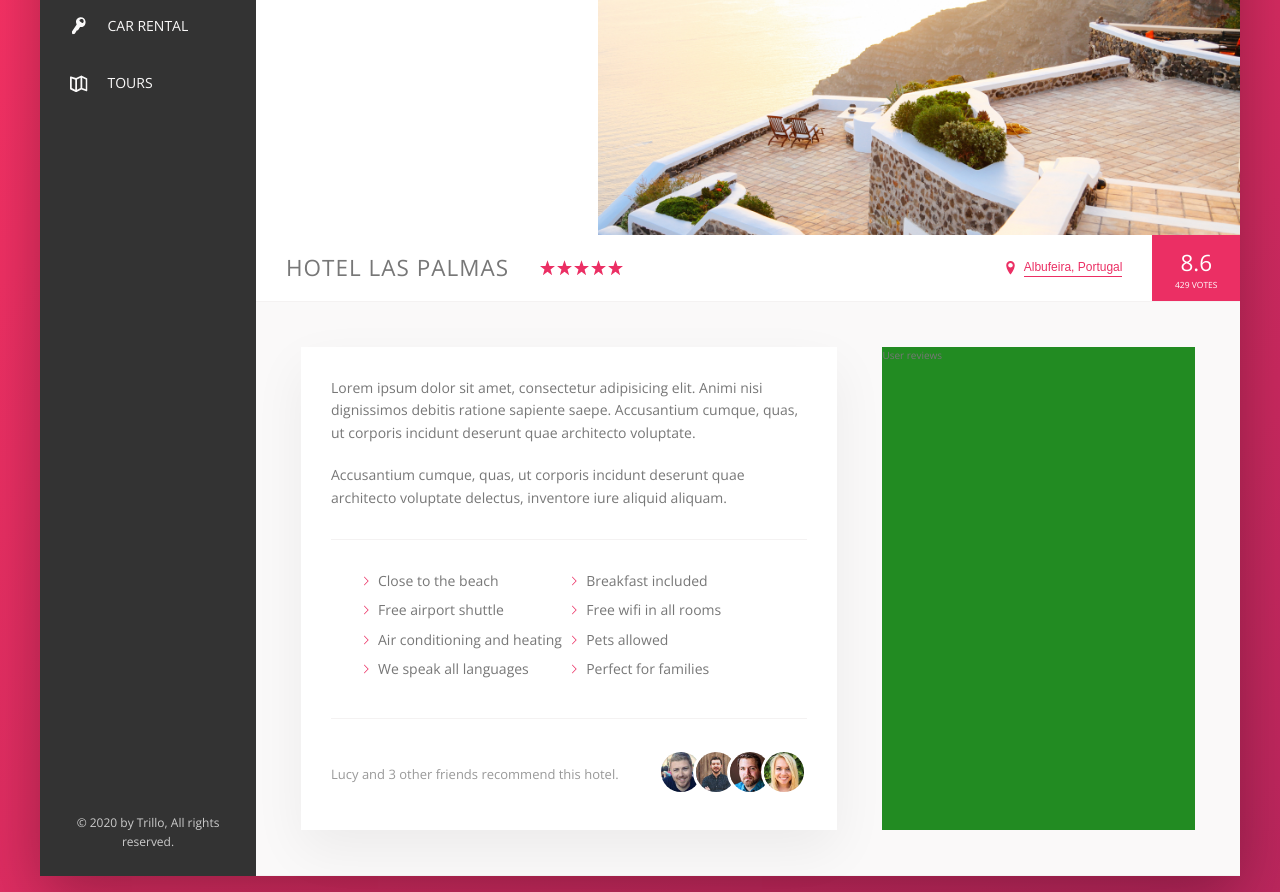
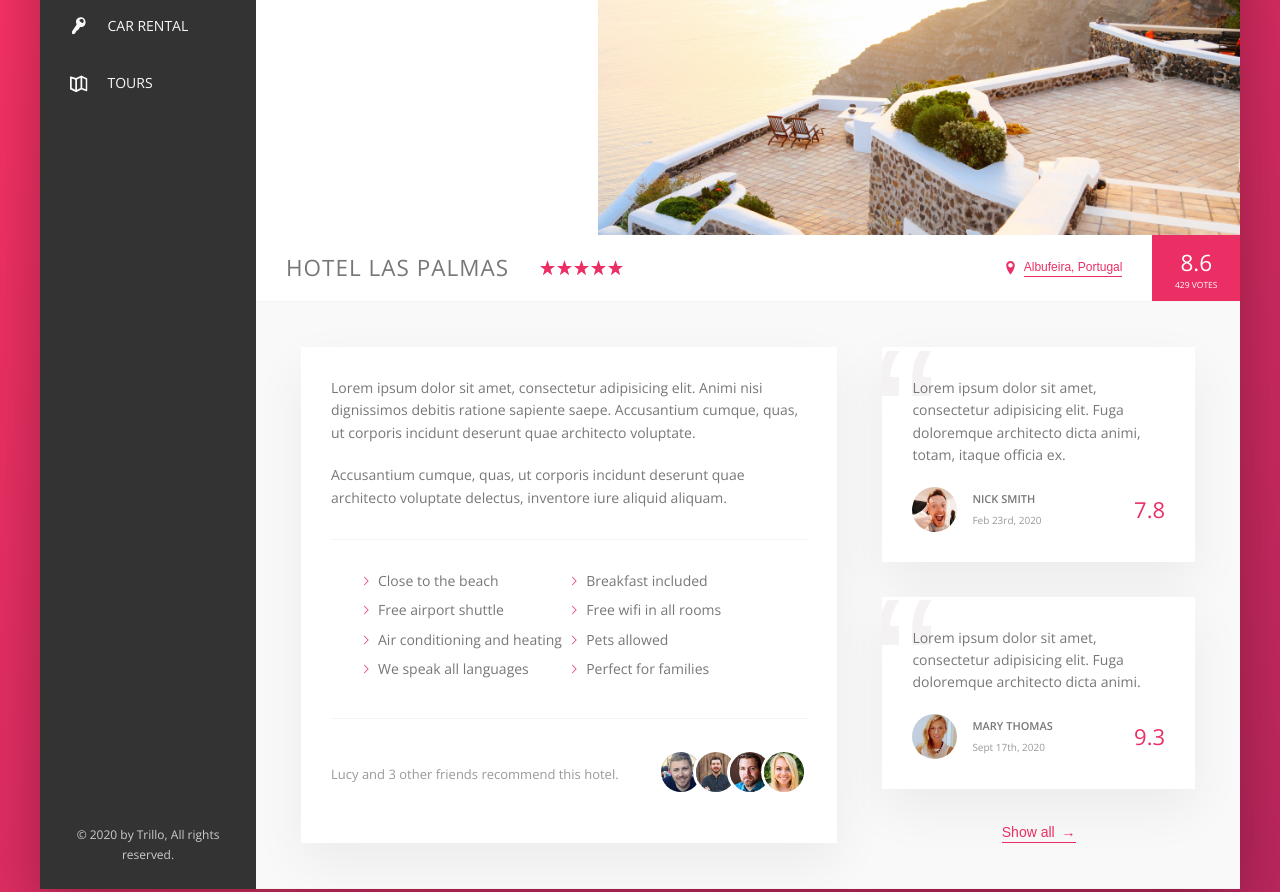
Before and after one commit to ashish-puttaa/trillo, a website: page dist/index.html in a window 1280 px wide. Shown: the part 300-1192 px from the top of the page. Drawn offline with nearby package versions, Linux system fonts and the light colour scheme.

Commit message:
added the User Reviews section

```diff
--- a/sass/_components.scss
+++ b/sass/_components.scss
@@ -280,13 +280,22 @@
    cursor: pointer;
    transition: all 0.2s;
 
+   & span {
+      margin-left: 3px;
+      transition: margin-left 0.2s;
+   }
+
    &:hover {
       color: var(--color-grey-dark-1);
+
+      span {
+         margin-left: 8px;
+      }
    }
 
    &:focus {
       outline: none;
-      animation: pulsate 1s infinite;
+      animation: pulsate 0.7s infinite;
    }
 }
 
@@ -380,3 +389,67 @@
       }
    }
 }
+
+///////////////////////////////////////
+// REVIEWS
+.review {
+   background-color: #fff;
+   box-shadow: var(--shadow-light);
+   padding: 3rem;
+   margin-bottom: 3.5rem;
+   position: relative;
+   overflow: hidden;
+
+   &__text {
+      margin-bottom: 2rem;
+      z-index: 10;
+      position: relative;
+   }
+
+   &__user {
+      display: flex;
+      align-items: center;
+   }
+
+   &__photo {
+      height: 4.5rem;
+      width: 4.5rem;
+      border-radius: 50%;
+      margin-right: 1.5rem;
+   }
+
+   &__user-box {
+      margin-right: auto;
+   }
+
+   &__user-name {
+      font-size: 1.1rem;
+      font-weight: 600;
+      text-transform: uppercase;
+      margin-bottom: 0.4rem;
+      // color: var(--color-grey-dark-1);
+   }
+
+   &__user-date {
+      font-size: 1rem;
+      color: var(--color-grey-dark-3);
+   }
+
+   &__rating {
+      font-size: 2.2rem;
+      font-weight: 300;
+      color: var(--color-primary);
+   }
+
+   &::before {
+      content: '\201c';
+      position: absolute;
+      top: -2.75rem;
+      left: -1rem;
+      line-height: 1;
+      font-size: 20rem;
+      color: var(--color-grey-light-2);
+      font-family: sans-serif;
+      z-index: 1;
+   }
+}
--- a/sass/_layout.scss
+++ b/sass/_layout.scss
@@ -46,6 +46,7 @@
 }
 
 .detail {
+   font-size: 1.4rem;
    display: flex;
    padding: 4.5rem;
    background-color: var(--color-grey-light-1);
@@ -53,7 +54,6 @@
 }
 
 .description {
-   font-size: 1.4rem;
    background-color: #fff;
    box-shadow: var(--shadow-light);
    padding: 3rem;
@@ -62,6 +62,9 @@
 }
 
 .user-reviews {
-   background-color: forestgreen;
    flex: 1;
+
+   display: flex;
+   flex-direction: column;
+   align-items: center;
 }
```
Also changed, not shown: dist/css/style.css, dist/index.html.
